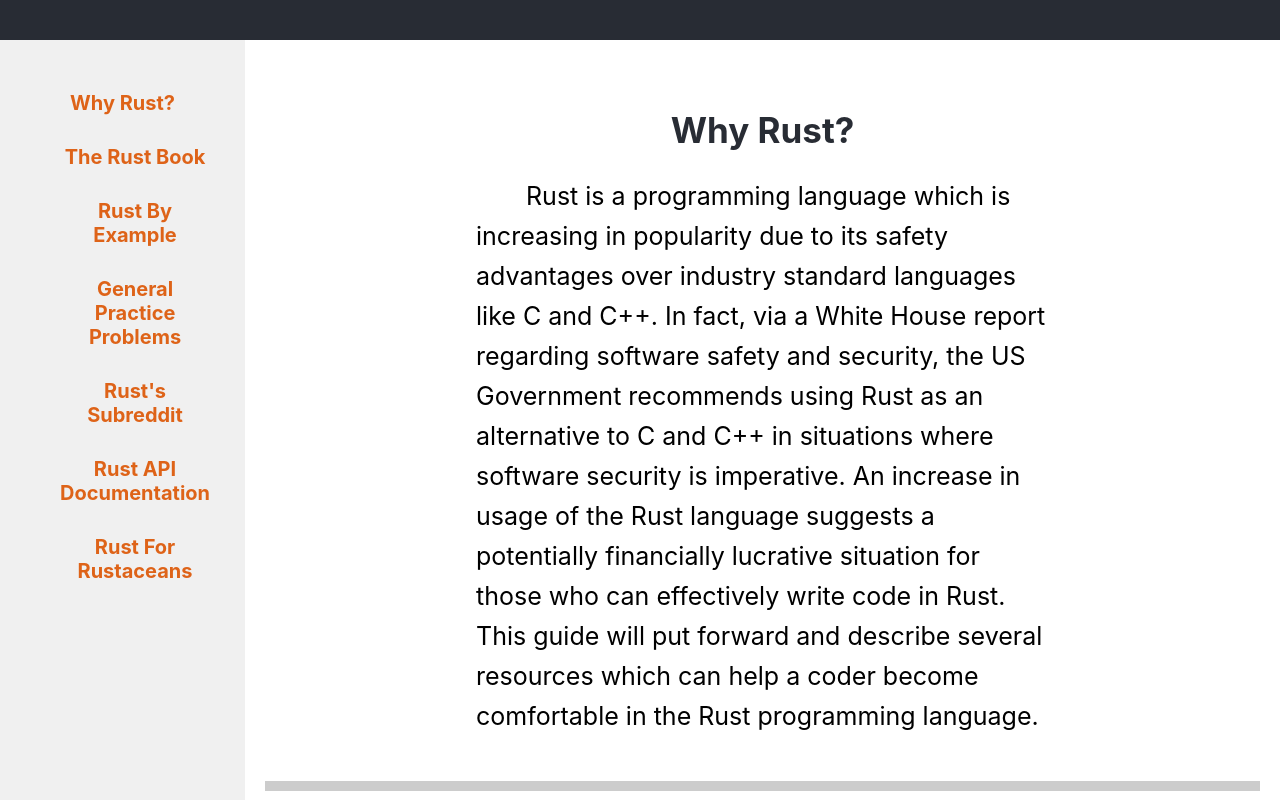
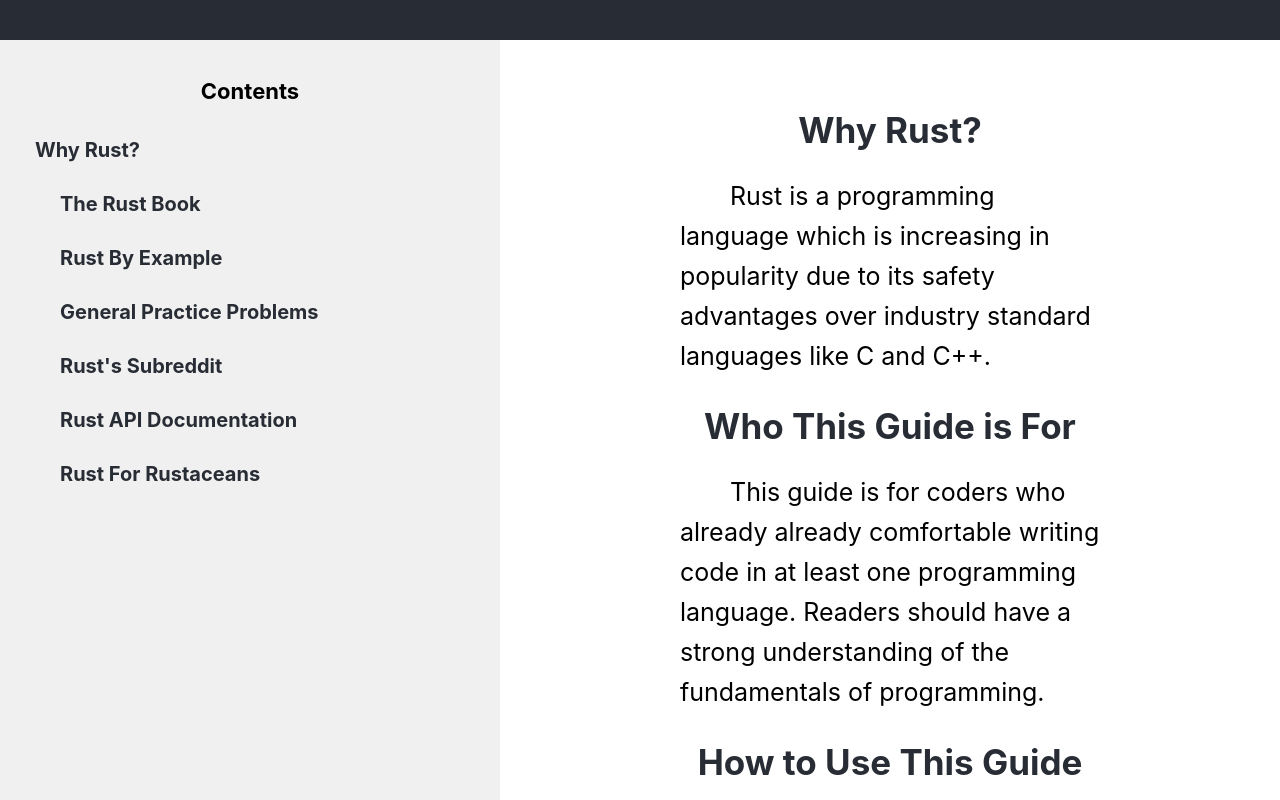
Before and after one commit to quinn-caverly/202c-internet-guide, a React (Create React App) app: page / in a window 1280 px wide. Shown: the part 600-1400 px from the top of the page. Built offline with nearby package versions, Linux system fonts and the light colour scheme; the HTML template or start-up script is replaced by a standard one.

Commit message:
made table of contents dynamically static

```diff
--- a/src/App.css
+++ b/src/App.css
@@ -11,6 +11,10 @@
   justify-content: center;
   font-size: calc(10px + 2vmin);
   color: white;
+}
+
+.Toc-Header {
+  font-size: calc(10px + 1.5vmin);
 }
 
 .Rust-logo {
@@ -41,8 +45,10 @@
 }
 
 .TableOfContents {
+  position: static;
   background-color: #f0f0f0;
-  width: 1000px;
+  width: 500px;
+  height: 100vh;
   padding: 20px;
   box-sizing: border-box;
 }
@@ -54,11 +60,12 @@
 
 .TableOfContents a {
   text-decoration: none;
-  color: #de6318; /* Rust orange color */
+  color: #282c34;
   font-weight: bold;
   font-size: 20px;
   display: block;
   padding: 15px;
+  text-align: left;
   transition:
     background-color 0.3s,
     color 0.3s;
@@ -70,7 +77,7 @@
 
 .TableOfContents a:hover,
 .TableOfContents a:focus {
-  background-color: #de6318;
+  background-color: #282c34;
   border-radius: 5px;
   color: white;
 }
@@ -78,6 +85,7 @@
 .Content {
   padding: 20px;
   height: 100%;
+  padding-left: 520px;
 }
 
 .Content section {
--- a/src/App.tsx
+++ b/src/App.tsx
@@ -1,3 +1,4 @@
+import { useEffect } from "react";
 import "./App.css";
 import AdventOfCode from "./content_blocks/AdventOfCode";
 import RustAPIDocumentation from "./content_blocks/RustAPIDocumentation";
@@ -8,6 +9,33 @@ import RustSubreddit from "./content_blocks/RustSubreddit";
 import Rustacean from "./Rustacean";
 
 function App() {
+  useEffect(() => {
+    const handleScroll = () => {
+      const sidebar = document.getElementById("sidebar");
+      const header = document.querySelector("header");
+
+      if (!sidebar || !header) {
+        console.error("Sidebar or header element is not found!");
+        return;
+      }
+
+      if (window.pageYOffset > header.offsetHeight) {
+        sidebar.style.position = "fixed";
+        sidebar.style.top = "0";
+        sidebar.style.bottom = "0";
+      } else {
+        sidebar.style.position = "absolute";
+        sidebar.style.top = "80vh";
+      }
+    };
+
+    window.addEventListener("scroll", handleScroll);
+
+    return () => {
+      window.removeEventListener("scroll", handleScroll);
+    };
+  }, []);
+
   return (
     <div className="App">
       <header className="App-header">
@@ -17,7 +45,8 @@ function App() {
         <h2 className="Sub-title">by Quinn Caverly</h2>
       </header>
       <div className="App-body">
-        <nav className="TableOfContents">
+        <nav id="sidebar" className="TableOfContents">
+        <h1 className="Toc-Header">Contents</h1>
           <ul>
             <li>
               <a href="#abstract">Why Rust?</a>
@@ -48,15 +77,16 @@ function App() {
             <p>
               Rust is a programming language which is increasing in popularity
               due to its safety advantages over industry standard languages like
-              C and C++. In fact, via a White House report regarding software
-              safety and security, the US Government recommends using Rust as an
-              alternative to C and C++ in situations where software security is
-              imperative. An increase in usage of the Rust language suggests a
-              potentially financially lucrative situation for those who can
-              effectively write code in Rust. This guide will put forward and
-              describe several resources which can help a coder become
-              comfortable in the Rust programming language.
+              C and C++.
             </p>
+            <h2>Who This Guide is For</h2>
+            <p>
+              This guide is for coders who already already comfortable writing
+              code in at least one programming language. Readers should have a
+              strong understanding of the fundamentals of programming.
+            </p>
+            <h2>How to Use This Guide</h2>
+            <p></p>
           </section>
           <RustBook />
           <RustByExample />
```
